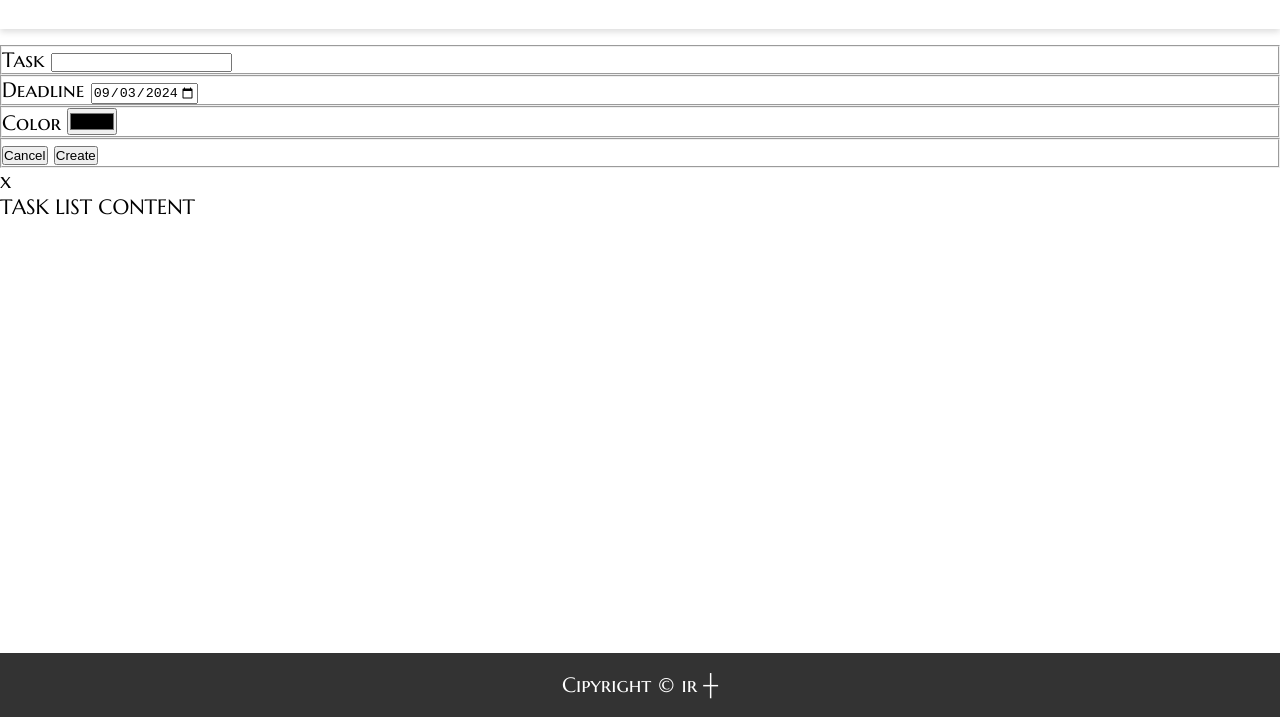
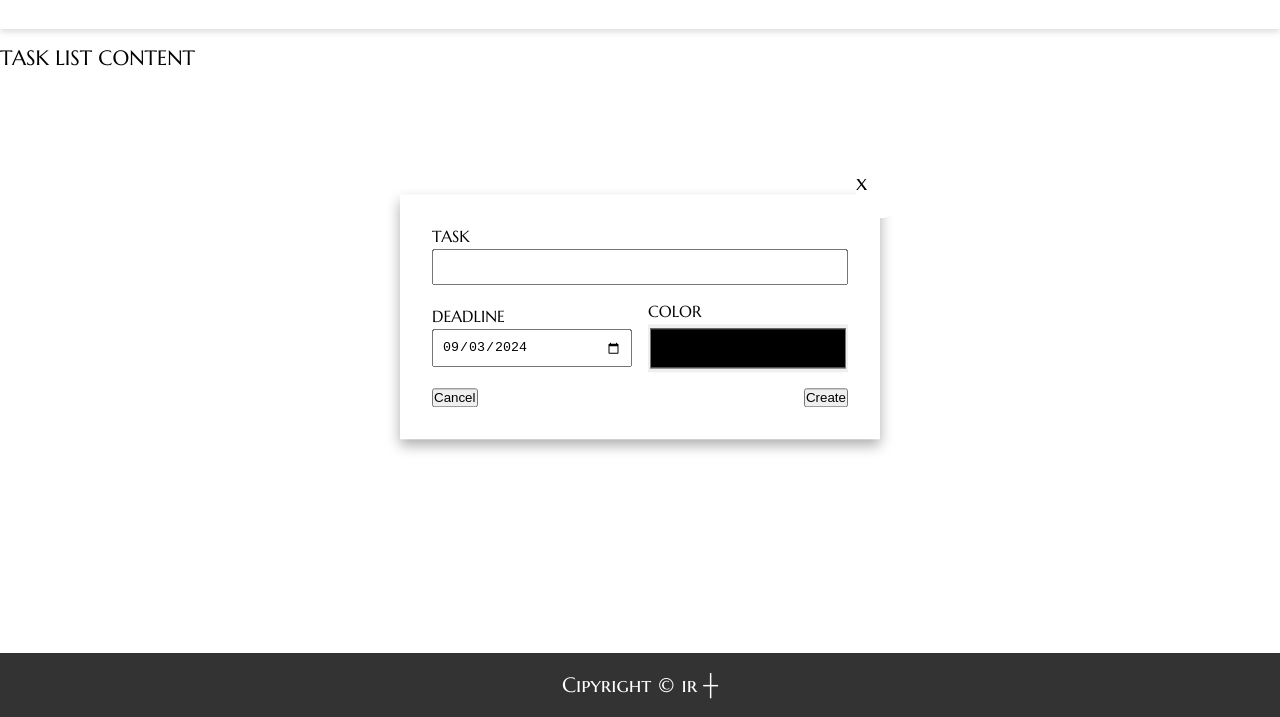
Before and after one commit to sxlx333/toDoApp, a website: page index.html in a window 1280 px wide. Shown: the part 83-800 px from the top of the page. Drawn offline with Linux system fonts and the light colour scheme.

Commit message:
ligthbox

```diff
--- /dev/null
+++ b/css/components/form-create.css
@@ -0,0 +1,82 @@
+
+
+.lightbox {
+    position: fixed;
+    /* top: 0;
+    right: 0;
+    bottom: 0;
+    left: 0;  tas pats */
+    inset: 0;
+}
+.lightbox[data-visible="false"] {
+    display: none;
+}
+.lightbox > .background {
+    width: 100%;
+    height: 100%;
+    background-color: #0005;
+}
+.form-create {
+    max-width: 30rem;
+    display: flex;
+    flex-direction: column;
+    gap: 1rem;
+    padding: 2rem;
+    position: absolute;
+    width: 100%;
+    background: #fff;
+    box-shadow: 0 0.4rem 0.8rem #0005;
+    top: 50%;
+    left: 50%;
+    transform: translate(-50%, -50%);
+}
+.form-create .form-row {
+    display: flex;
+    flex-direction: column;
+    gap: 0.2rem;
+    border: none;
+    width:100%;
+}
+fieldset {
+    border: none;
+}
+.form-create .columns {
+    display: flex;
+    gap: 1rem;
+    flex-direction: row;
+    justify-content: space-between;
+    align-items: center;
+}
+.form-create .label {
+    font-size: 1rem;
+    text-transform: uppercase;
+}
+.form-create .input {
+    padding: 0.5rem;
+    width: 100%;
+    line-height: 1rem;
+}
+.form-create .input[type='color'] {
+    padding: 0;
+    border: none;
+    height: 3rem;
+}
+input[type]
+
+.form-create .btn {
+    padding: 0.5rem 1rem;
+}
+.form-create .btn:hover {
+
+}
+.form-create .close {
+    position: absolute;
+    top: 0;
+    right: 0;
+    transform: translate(50%, -50%);
+    width: 3rem;
+    height:3rem;
+    border-radius: 50%;
+    background-color: #fff;
+    box-shadow: 0 0.4;
+}
--- a/css/style.css
+++ b/css/style.css
@@ -1,6 +1,6 @@
 @import url(./components/footer.css);
 @import url(./components/header.css);
-
+@import url(./components/form-create.css);
 
 /* @import url('https://fonts.googleapis.com/css2?family=Marcellus+SC&display=swap'); */
 
```
